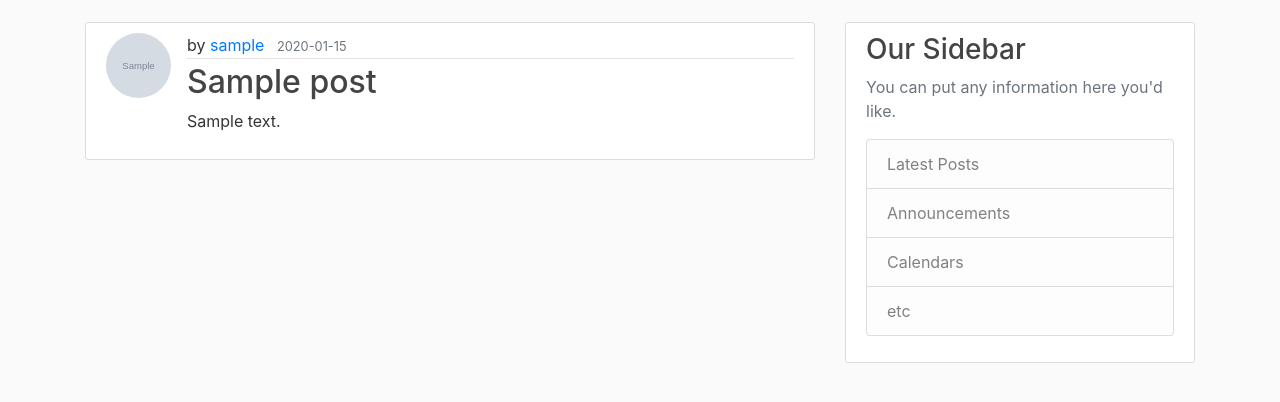
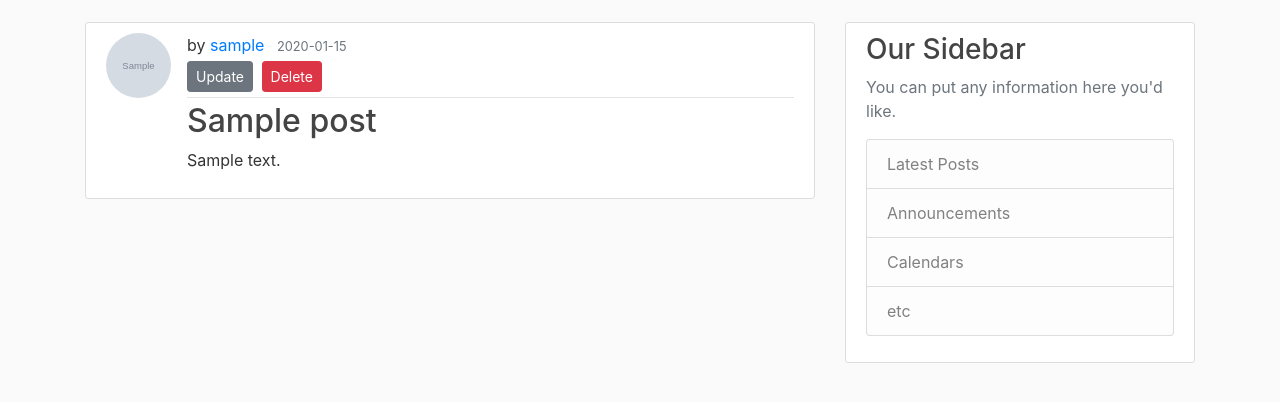
Before and after one commit to RobostGhost/Flask_Blog, a Flask app: page /post/1 in a window 1280 px wide. Shown: the part 58-460 px from the top of the page. Run offline with Flask 2, Linux system fonts and the light colour scheme; a user stored in the database is signed in; tables that the repository leaves empty hold one stand-in row (values such as "Sample post"); grey boxes marked "Sample" are stand-in pictures; some libraries are stand-ins or nearby versions.

Commit message:
add ui for updating/deleteing a post

```diff
--- a/flaskblog/templates/post.html
+++ b/flaskblog/templates/post.html
@@ -3,7 +3,7 @@
 {% block content %}
     <article class="media content-section">
         <img class="rounded-circle article-img"
-                src="{{ url_for('static', filename='profile_pics/' + post.author.image_file) }}"
+             src="{{ url_for('static', filename='profile_pics/' + post.author.image_file) }}"
         />
         <div class="media-body">
         <div class="article-metadata">
@@ -13,6 +13,37 @@
                     title="{{ post.date_posted.strftime('%I:%M %p') }}">
                 {{ post.date_posted.strftime('%Y-%m-%d') }}
             </small>
+
+            {% if post.author == current_user %}
+                <div>
+                    <!-- Update Button -->
+                    <a class="btn btn-secondary btn-sm mt-1 mb-1"
+                       href="{{ url_for('update_post', post_id=post.id) }}">
+                       Update
+                    </a>
+                    <!-- Delete Button -->
+                    <button type="button" class="btn btn-danger btn-sm m-1" data-toggle="modal" data-target="#deleteModal">Delete</button>
+                    <!-- Delete Modal -->
+                    <div class="modal fade" id="deleteModal" tabindex="-1" role="dialog" aria-labelledby="deleteModalLabel" aria-hidden="true">
+                        <div class="modal-dialog" role="document">
+                            <div class="modal-content">
+                            <div class="modal-header">
+                                <h5 class="modal-title" id="deleteModalLabel">Delete Post?</h5>
+                                <button type="button" class="close" data-dismiss="modal" aria-label="Close">
+                                <span aria-hidden="true">&times;</span>
+                                </button>
+                            </div>
+                            <div class="modal-footer">
+                                <button type="button" class="btn btn-secondary" data-dismiss="modal">Close</button>
+                                <form action="{{ url_for('delete_post', post_id=post.id) }}" method="POST">
+                                    <input class="btn btn-danger" type="submit" value="Delete">
+                                </form>
+                            </div>
+                            </div>
+                        </div>
+                    </div>
+                </div>
+            {% endif %}
         </div>
         <h2 class="article-title">{{ post.title }}</h2>
         <p class="article-content">{{ post.content }}</p>
```
